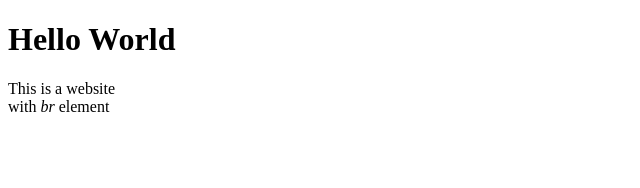
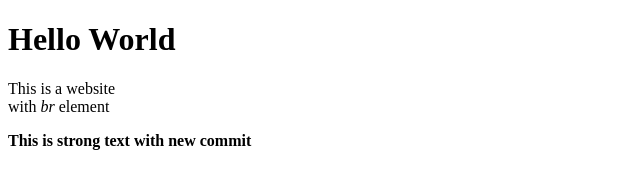
Before and after one commit to natyaqwe/LAB_1.1, a plain HTML site: page index.html in a window 1280 px wide. Shown: the whole page, without its empty margins (0-640 px from the left). Drawn offline with Linux system fonts and the light colour scheme.

Commit message:
First Commit from new_branch_2

```diff
--- a/index.html
+++ b/index.html
@@ -6,6 +6,7 @@
 </head>
 <body>
    <h1>Hello World</h1>
-   <p>This is a website<br>with <em>br</em> element</p>
+   <p>This is a website<br> with <em>br</em> element</p>
+   <p><strong>This is strong text with new commit</strong></p>
 </body>
 </html>
```
